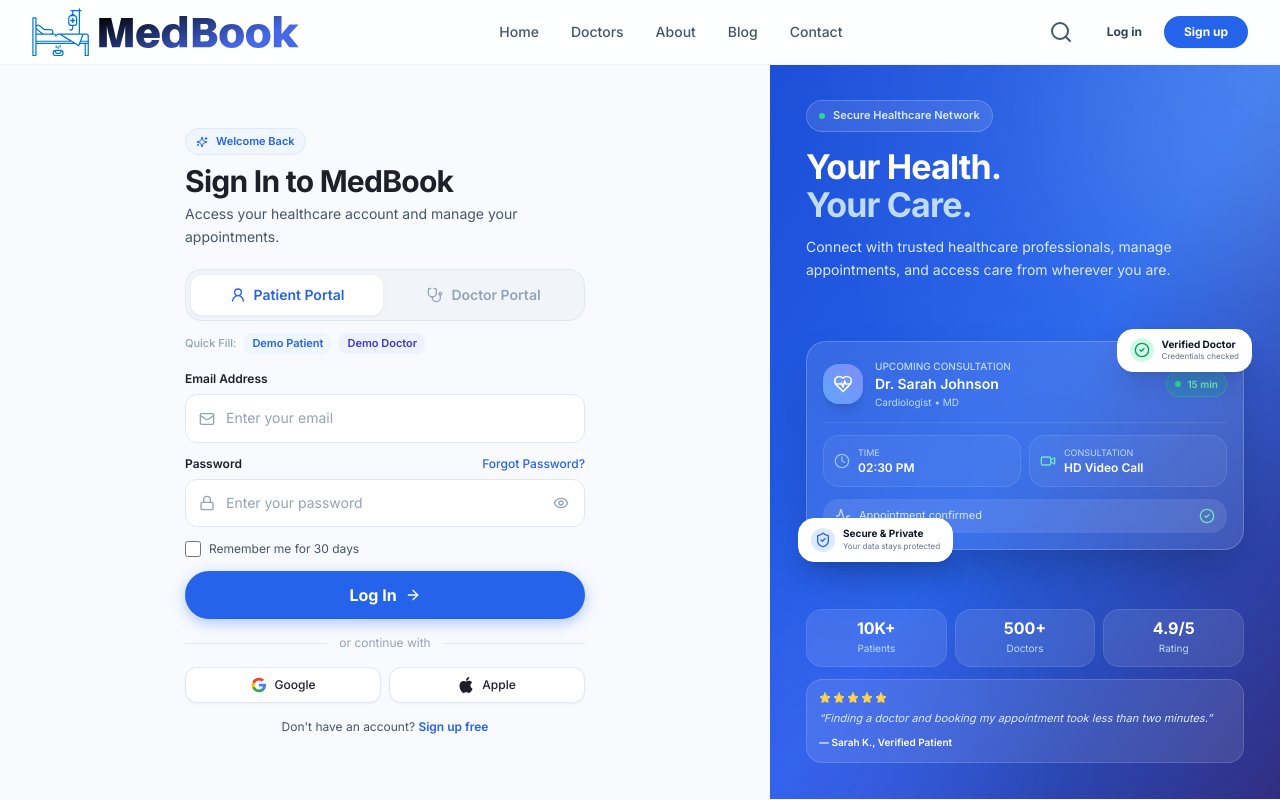
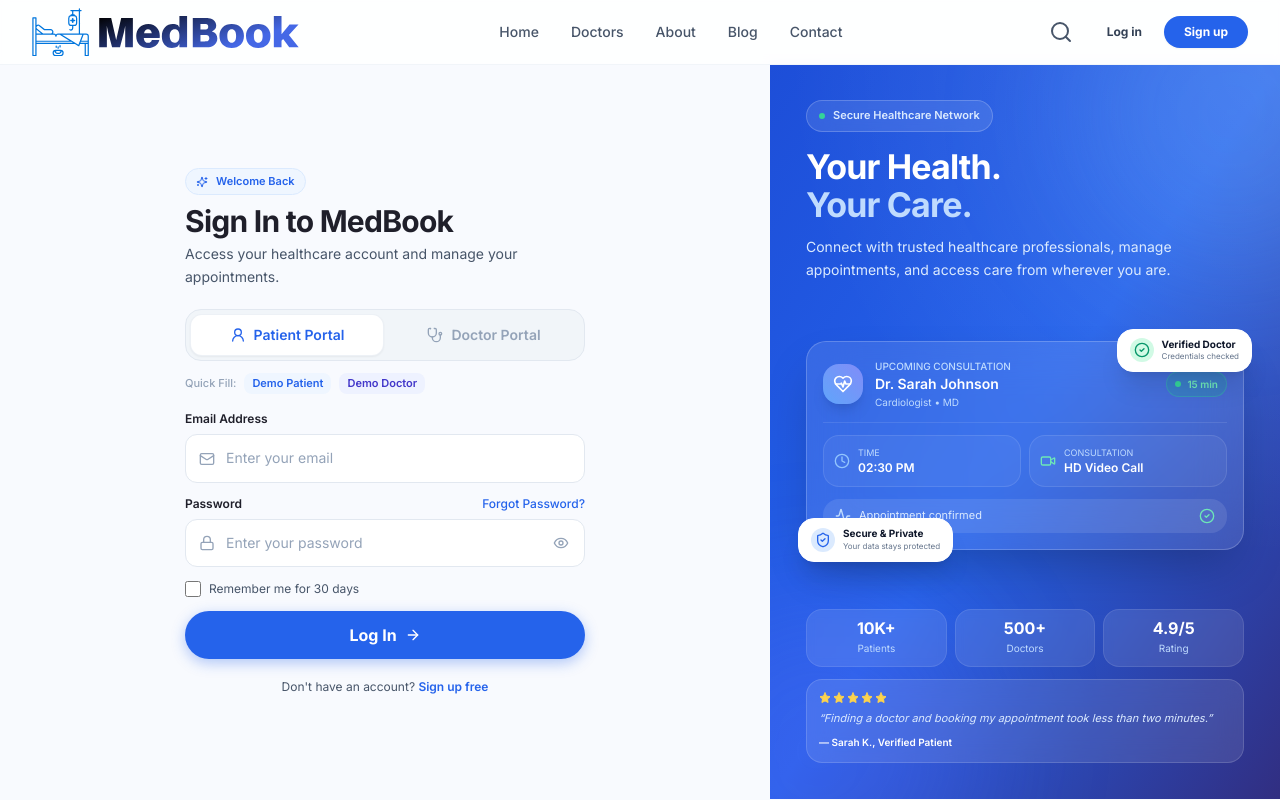
Before and after one commit to faaizashiq/MedBook, a Next.js app: page /login in a window 1280 px wide. Built offline with nearby package versions, Linux system fonts and the light colour scheme.

Commit message:
Remove non-functional Google and Apple social buttons from auth pages

```diff
--- a/app/(auth)/login/page.tsx
+++ b/app/(auth)/login/page.tsx
@@ -508,80 +508,8 @@
             </Button>
           </form>
 
-          {/* Divider */}
-          <div className="my-4 flex items-center gap-3">
-            <div className="h-px flex-1 bg-border" />
-
-            <span className="whitespace-nowrap text-xs text-text-muted">
-              or continue with
-            </span>
-
-            <div className="h-px flex-1 bg-border" />
-          </div>
-
-          {/* Social logins */}
-          <div className="grid grid-cols-2 gap-2">
-            <button
-              id="login-google-btn"
-              type="button"
-              className="
-      flex h-9 items-center justify-center gap-2
-      rounded-lg border border-border bg-white
-      px-3 text-xs font-medium text-text-primary
-      shadow-sm transition-all
-      hover:border-primary-100 hover:bg-primary-50/30
-    "
-            >
-              <svg
-                viewBox="0 0 24 24"
-                className="h-4 w-4"
-                xmlns="http://www.w3.org/2000/svg"
-              >
-                <path
-                  d="M22.56 12.25c0-.78-.07-1.53-.2-2.25H12v4.26h5.92c-.26 1.37-1.04 2.53-2.21 3.31v2.77h3.57c2.08-1.92 3.28-4.74 3.28-8.09z"
-                  fill="#4285F4"
-                />
-                <path
-                  d="M12 23c2.97 0 5.46-.98 7.28-2.66l-3.57-2.77c-.98.66-2.23 1.06-3.71 1.06-2.86 0-5.29-1.93-6.16-4.53H2.18v2.84C3.99 20.53 7.7 23 12 23z"
-                  fill="#34A853"
-                />
-                <path
-                  d="M5.84 14.09c-.22-.66-.35-1.36-.35-2.09s.13-1.43.35-2.09V7.07H2.18C1.43 8.55 1 10.22 1 12s.43 3.45 1.18 4.93l2.85-2.22.81-.62z"
-                  fill="#FBBC05"
-                />
-                <path
-                  d="M12 5.38c1.62 0 3.06.56 4.21 1.64l3.15-3.15C17.45 2.09 14.97 1 12 1 7.7 1 3.99 3.47 2.18 7.07l3.66 2.84c.87-2.6 3.3-4.53 6.16-4.53z"
-                  fill="#EA4335"
-                />
-              </svg>
-
-              Google
-            </button>
-
-            <button
-              id="login-apple-btn"
-              type="button"
-              className="
-      flex h-9 items-center justify-center gap-2
-      rounded-lg border border-border bg-white
-      px-3 text-xs font-medium text-text-primary
-      shadow-sm transition-all
-      hover:border-gray-300 hover:bg-gray-50
-    "
-            >
-              <svg
-                viewBox="0 0 24 24"
-                className="h-4 w-4 fill-current text-text-primary"
-              >
-                <path d="M12.152 6.896c-.948 0-2.415-1.078-3.96-1.04-2.04.027-3.91 1.183-4.961 3.014-2.117 3.675-.546 9.103 1.519 12.09 1.013 1.454 2.208 3.09 3.792 3.039 1.52-.065 2.09-.987 3.935-.987 1.831 0 2.35.987 3.96.948 1.637-.026 2.676-1.48 3.676-2.948 1.156-1.688 1.636-3.325 1.662-3.415-.039-.013-3.182-1.221-3.22-4.857-.026-3.04 2.48-4.494 2.597-4.559-1.429-2.09-3.623-2.324-4.39-2.376-2-.156-3.675 1.09-4.61 1.09zM15.53 3.83c.843-1.012 1.4-2.427 1.245-3.83-1.207.052-2.662.805-3.532 1.818-.78.896-1.454 2.338-1.273 3.714 1.338.104 2.715-.688 3.559-1.701" />
-              </svg>
-
-              Apple
-            </button>
-          </div>
-
           {/* Signup */}
-          <p className="mt-4 text-center text-xs text-text-secondary">
+          <p className="mt-5 text-center text-xs text-text-secondary">
             Don&apos;t have an account?{' '}
 
             <Link
--- a/app/(auth)/signup/page.tsx
+++ b/app/(auth)/signup/page.tsx
@@ -357,57 +357,8 @@
             </Button>
           </form>
 
-          {/* Social login divider */}
-          <div className="my-3.5 flex items-center gap-3">
-            <div className="h-px flex-1 bg-border" />
-            <span className="whitespace-nowrap text-xs text-text-muted">or quick register with</span>
-            <div className="h-px flex-1 bg-border" />
-          </div>
-
-          <div className="grid grid-cols-2 gap-2">
-            <button
-              id="signup-google-btn"
-              type="button"
-              className="flex h-9 items-center justify-center gap-2 rounded-lg border border-border bg-white px-3 text-xs font-medium text-text-primary shadow-sm transition-all hover:border-primary-100 hover:bg-primary-50/30"
-            >
-              <svg viewBox="0 0 24 24" className="h-4 w-4" xmlns="http://www.w3.org/2000/svg">
-                <path
-                  d="M22.56 12.25c0-.78-.07-1.53-.2-2.25H12v4.26h5.92c-.26 1.37-1.04 2.53-2.21 3.31v2.77h3.57c2.08-1.92 3.28-4.74 3.28-8.09z"
-                  fill="#4285F4"
-                />
-                <path
-                  d="M12 23c2.97 0 5.46-.98 7.28-2.66l-3.57-2.77c-.98.66-2.23 1.06-3.71 1.06-2.86 0-5.29-1.93-6.16-4.53H2.18v2.84C3.99 20.53 7.7 23 12 23z"
-                  fill="#34A853"
-                />
-                <path
-                  d="M5.84 14.09c-.22-.66-.35-1.36-.35-2.09s.13-1.43.35-2.09V7.07H2.18C1.43 8.55 1 10.22 1 12s.43 3.45 1.18 4.93l2.85-2.22.81-.62z"
-                  fill="#FBBC05"
-                />
-                <path
-                  d="M12 5.38c1.62 0 3.06.56 4.21 1.64l3.15-3.15C17.45 2.09 14.97 1 12 1 7.7 1 3.99 3.47 2.18 7.07l3.66 2.84c.87-2.6 3.3-4.53 6.16-4.53z"
-                  fill="#EA4335"
-                />
-              </svg>
-              Google
-            </button>
-            <button
-              id="signup-apple-btn"
-              type="button"
-              className="flex h-9 items-center justify-center gap-2 rounded-lg border border-border bg-white px-3 text-xs font-medium text-text-primary shadow-sm transition-all hover:border-gray-300 hover:bg-gray-50"
-            >
-              <svg
-                viewBox="0 0 24 24"
-                className="h-4 w-4 fill-current text-text-primary"
-                xmlns="http://www.w3.org/2000/svg"
-              >
-                <path d="M12.152 6.896c-.948 0-2.415-1.078-3.96-1.04-2.04.027-3.91 1.183-4.961 3.014-2.117 3.675-.546 9.103 1.519 12.09 1.013 1.454 2.208 3.09 3.792 3.039 1.52-.065 2.09-.987 3.935-.987 1.831 0 2.35.987 3.96.948 1.637-.026 2.676-1.48 3.676-2.948 1.156-1.688 1.636-3.325 1.662-3.415-.039-.013-3.182-1.221-3.22-4.857-.026-3.04 2.48-4.494 2.597-4.559-1.429-2.09-3.623-2.324-4.39-2.376-2-.156-3.675 1.09-4.61 1.09zM15.53 3.83c.843-1.012 1.4-2.427 1.245-3.83-1.207.052-2.662.805-3.532 1.818-.78.896-1.454 2.338-1.273 3.714 1.338.104 2.715-.688 3.559-1.701" />
-              </svg>
-              Apple
-            </button>
-          </div>
-
           {/* Login link */}
-          <p className="mt-4 text-center text-xs text-text-secondary">
+          <p className="mt-5 text-center text-xs text-text-secondary">
             Already have an account?{' '}
             <Link
               href="/login"
```
